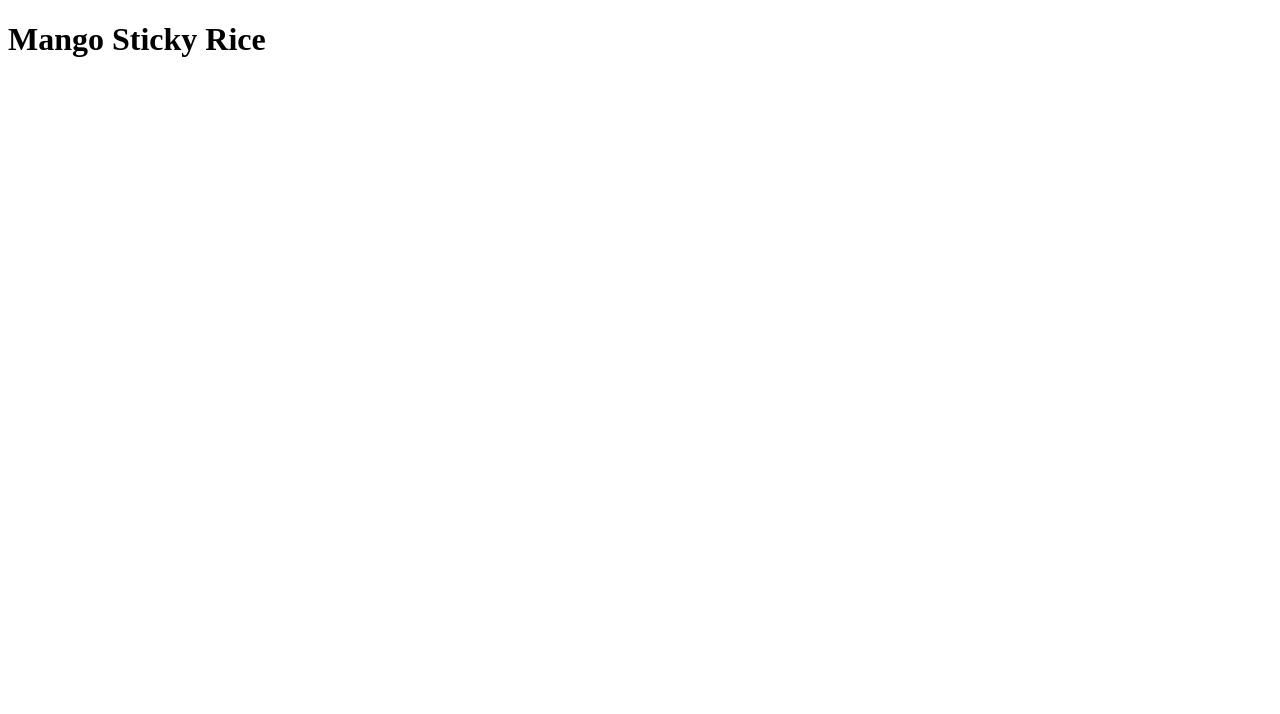
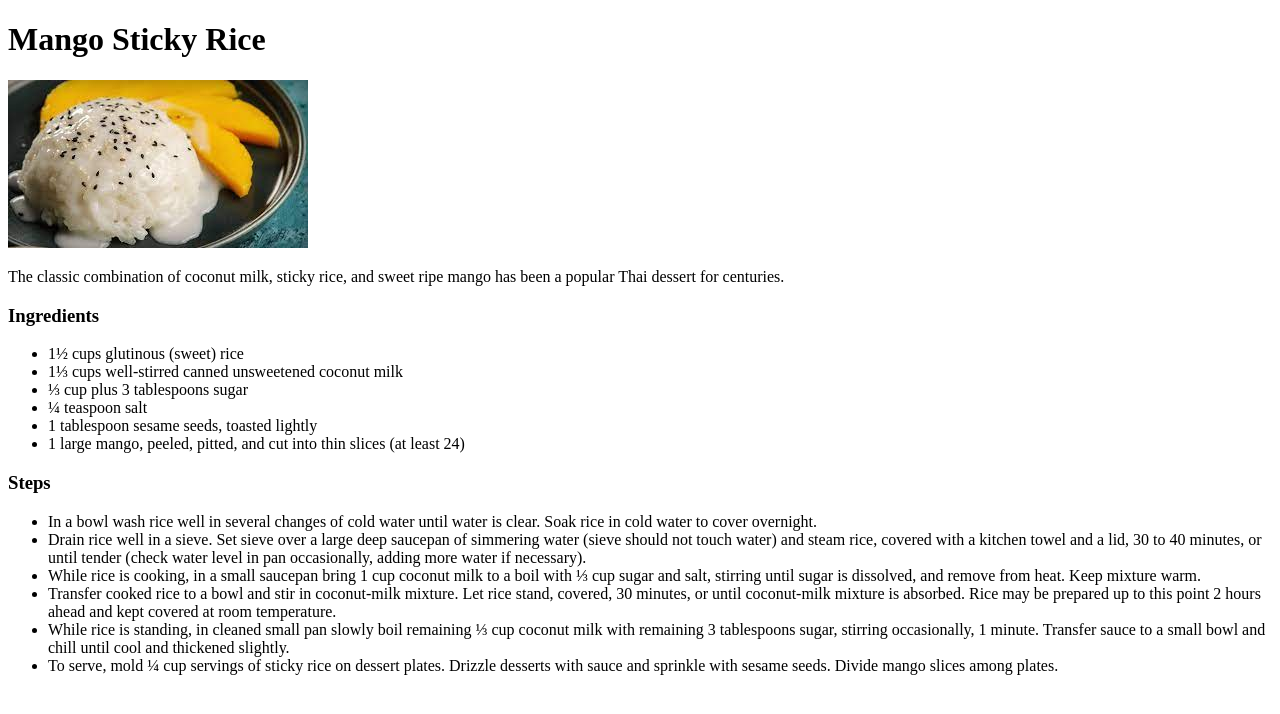
Before and after one commit to Oishca117/odin-recipes, a plain HTML site: page recipes/mango-sticky-rice.html in a window 1280 px wide. Drawn offline with Linux system fonts and the light colour scheme.

Commit message:
Update mango-sticky-rice.html with full recipe

```diff
--- a/recipes/mango-sticky-rice.html
+++ b/recipes/mango-sticky-rice.html
@@ -10,6 +10,39 @@
 
 <body>
     <h1>Mango Sticky Rice</h1>
+    <img src="../images/mango-rice.jpg" alt="Mango Sticky Rice">
+    <p>The classic combination of coconut milk, sticky rice, and sweet ripe mango has been a popular Thai dessert for
+        centuries.</p>
+    <h3>Ingredients</h3>
+    <ul>
+        <li>1½ cups glutinous (sweet) rice</li>
+        <li>1⅓ cups well-stirred canned unsweetened coconut milk</li>
+        <li>⅓ cup plus 3 tablespoons sugar</li>
+        <li>¼ teaspoon salt</li>
+        <li>1 tablespoon sesame seeds, toasted lightly</li>
+        <li>1 large mango, peeled, pitted, and cut into thin slices (at least 24)</li>
+    </ul>
+    <h3>Steps</h3>
+    <ul>
+        <li>In a bowl wash rice well in several changes of cold water until water is clear. Soak rice in cold water to
+            cover overnight.</li>
+        <li>Drain rice well in a sieve. Set sieve over a large deep saucepan of simmering water (sieve should not touch
+            water) and steam rice, covered with a kitchen towel and a lid, 30 to 40 minutes, or until tender (check
+            water level in pan occasionally, adding more water if necessary).
+
+        </li>
+        <li>While rice is cooking, in a small saucepan bring 1 cup coconut milk to a boil with ⅓ cup sugar and salt,
+            stirring until sugar is dissolved, and remove from heat. Keep mixture warm.</li>
+        <li>Transfer cooked rice to a bowl and stir in coconut-milk mixture. Let rice stand, covered, 30 minutes, or
+            until coconut-milk mixture is absorbed. Rice may be prepared up to this point 2 hours ahead and kept covered
+            at room temperature.</li>
+        <li>While rice is standing, in cleaned small pan slowly boil remaining ⅓ cup coconut milk with remaining 3
+            tablespoons sugar, stirring occasionally, 1 minute. Transfer sauce to a small bowl and chill until cool and
+            thickened slightly.</li>
+        <li>To serve, mold ¼ cup servings of sticky rice on dessert plates. Drizzle desserts with sauce and sprinkle
+            with sesame seeds. Divide mango slices among plates. </li>
+
+    </ul>
 </body>
 
 </html>
```
